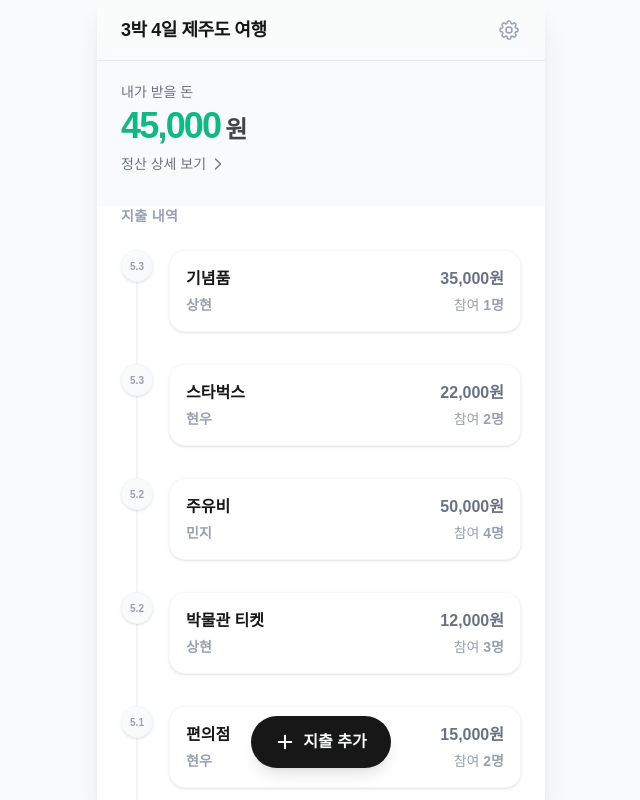
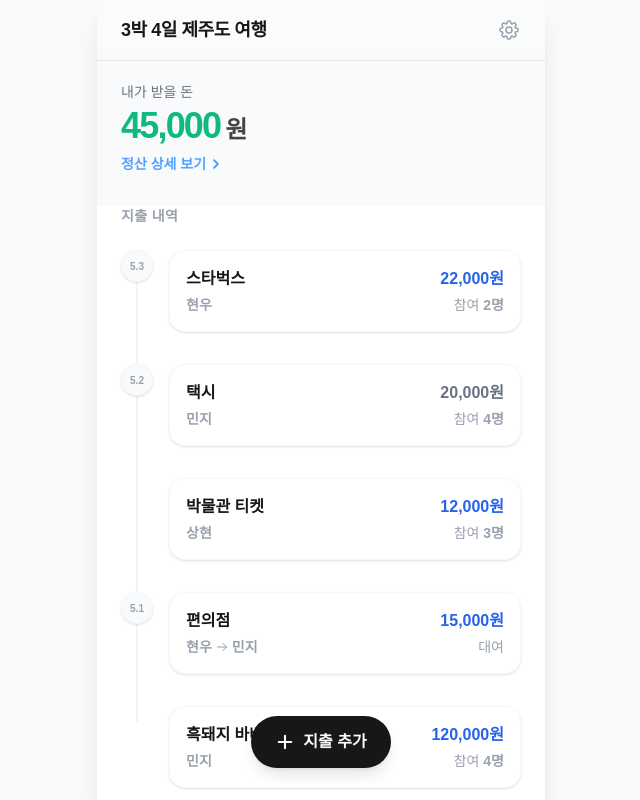
Before and after one commit to snghyn28/nanumi-frontend, a Next.js app: page / in a window 1280 px wide. Shown: the whole page, without its empty margins (319-959 px from the left). Built offline with nearby package versions, Linux system fonts and the light colour scheme.

Commit message:
feat: add isParticipant and bowrrower info

```diff
--- a/components/ExpenseList.tsx
+++ b/components/ExpenseList.tsx
@@ -13,13 +13,21 @@ const ExpenseList: React.FC<ExpenseListProps> = ({ expenses }) => {
         <div className="px-6 pb-24">
             <h2 className="text-sm font-semibold text-gray-400 mb-6 tracking-wide uppercase">지출 내역</h2>
             <div className="flex flex-col">
-                {sortedExpenses.map((expense, index) => (
-                    <ExpenseCard
-                        key={expense.id}
-                        expense={expense}
-                        isLast={index === sortedExpenses.length - 1}
-                    />
-                ))}
+                {sortedExpenses.map((expense, index) => {
+                    const isNewDate = index === 0 ||
+                        new Date(sortedExpenses[index - 1].date).getDate() !== new Date(expense.date).getDate();
+
+                    return (
+                        <ExpenseCard
+                            key={expense.id}
+                            expense={expense}
+                            isLast={index === sortedExpenses.length - 1}
+                            isParticipant={expense.isParticipant}
+                            borrower={expense.borrower}
+                            showDate={isNewDate}
+                        />
+                    );
+                })}
             </div>
         </div>
     );
--- a/components/SettlementSummary.tsx
+++ b/components/SettlementSummary.tsx
@@ -25,9 +25,9 @@ const SettlementSummary: React.FC<SettlementSummaryProps> = ({ summary }) => {
             <div className={`text-4xl font-bold tracking-tighter ${amountColor} mb-2`}>
                 {formattedAmount}<span className="text-2xl text-foreground/80"> 원</span>
             </div>
-            <Link href="/test" className="flex items-center text-sm font-medium text-gray-500 hover:text-foreground transition-colors group">
+            <Link href="/test" className="flex items-center text-sm font-bold text-blue-400 hover:text-blue-500 transition-colors group">
                 정산 상세 보기
-                <svg xmlns="http://www.w3.org/2000/svg" fill="none" viewBox="0 0 24 24" strokeWidth={2} stroke="currentColor" className="w-4 h-4 ml-1 group-hover:translate-x-0.5 transition-transform">
+                <svg xmlns="http://www.w3.org/2000/svg" fill="none" viewBox="0 0 24 24" strokeWidth={4} stroke="currentColor" className="w-3 h-3 ml-1 group-hover:translate-x-0.5 transition-transform mb-[1px]">
                     <path strokeLinecap="round" strokeLinejoin="round" d="M8.25 4.5l7.5 7.5-7.5 7.5" />
                 </svg>
             </Link>
--- a/data/mockData.ts
+++ b/data/mockData.ts
@@ -6,6 +6,8 @@ export interface Expense {
     date: string;
     payer: string;
     participants: number;
+    isParticipant: boolean;
+    borrower?: string;
 }
 
 export interface SettlementSummary {
@@ -27,6 +29,7 @@ export const mockExpenses: Expense[] = [
         amount: 120000,
         date: '2024-05-01T18:30:00',
         payer: '민지',
+        isParticipant: true,
         participants: 4,
     },
     {
@@ -36,6 +39,8 @@ export const mockExpenses: Expense[] = [
         date: '2024-05-01T21:00:00',
         payer: '현우',
         participants: 2,
+        isParticipant: true,
+        borrower: '민지',
     },
     {
         id: '3',
@@ -43,14 +48,16 @@ export const mockExpenses: Expense[] = [
         amount: 12000,
         date: '2024-05-02T10:00:00',
         payer: '상현',
+        isParticipant: true,
         participants: 3,
     },
     {
         id: '4',
-        title: '주유비',
-        amount: 50000,
+        title: '택시',
+        amount: 20000,
         date: '2024-05-02T14:00:00',
         payer: '민지',
+        isParticipant: false,
         participants: 4,
     },
     {
@@ -59,14 +66,7 @@ export const mockExpenses: Expense[] = [
         amount: 22000,
         date: '2024-05-03T13:00:00',
         payer: '현우',
+        isParticipant: true,
         participants: 2,
     },
-    {
-        id: '6',
-        title: '기념품',
-        amount: 35000,
-        date: '2024-05-03T16:00:00',
-        payer: '상현',
-        participants: 1,
-    },
 ];
```
